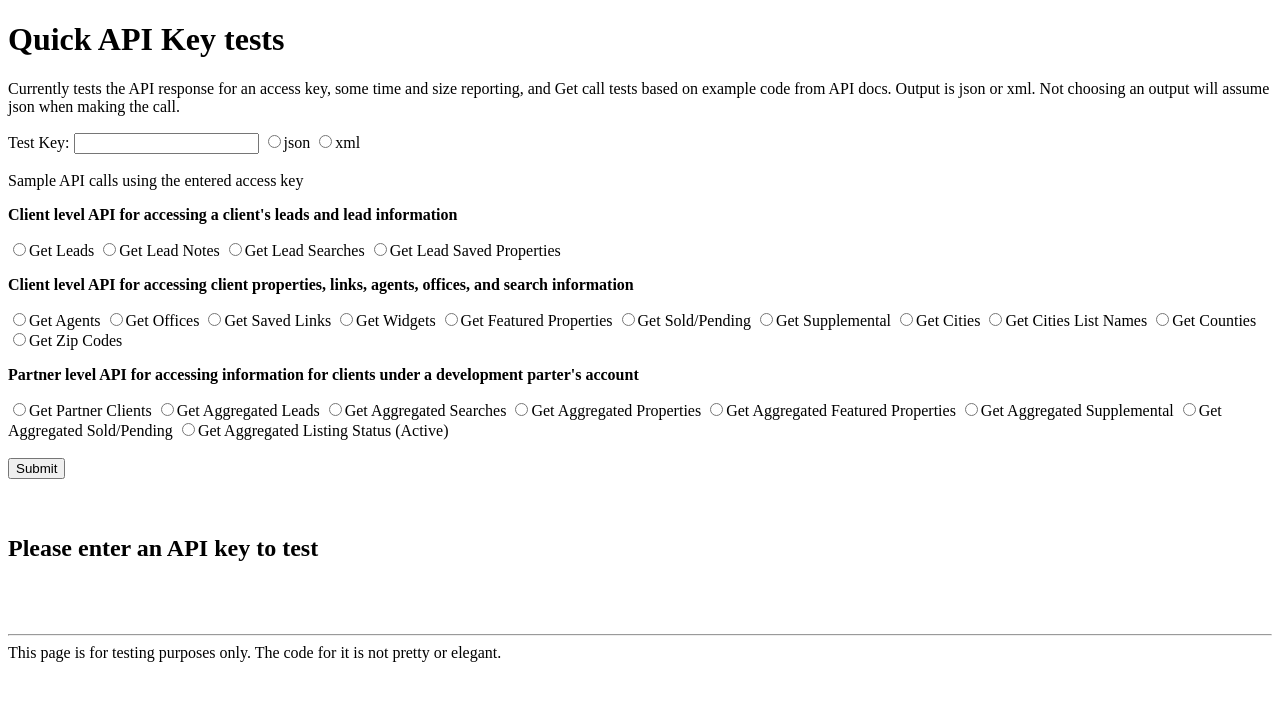
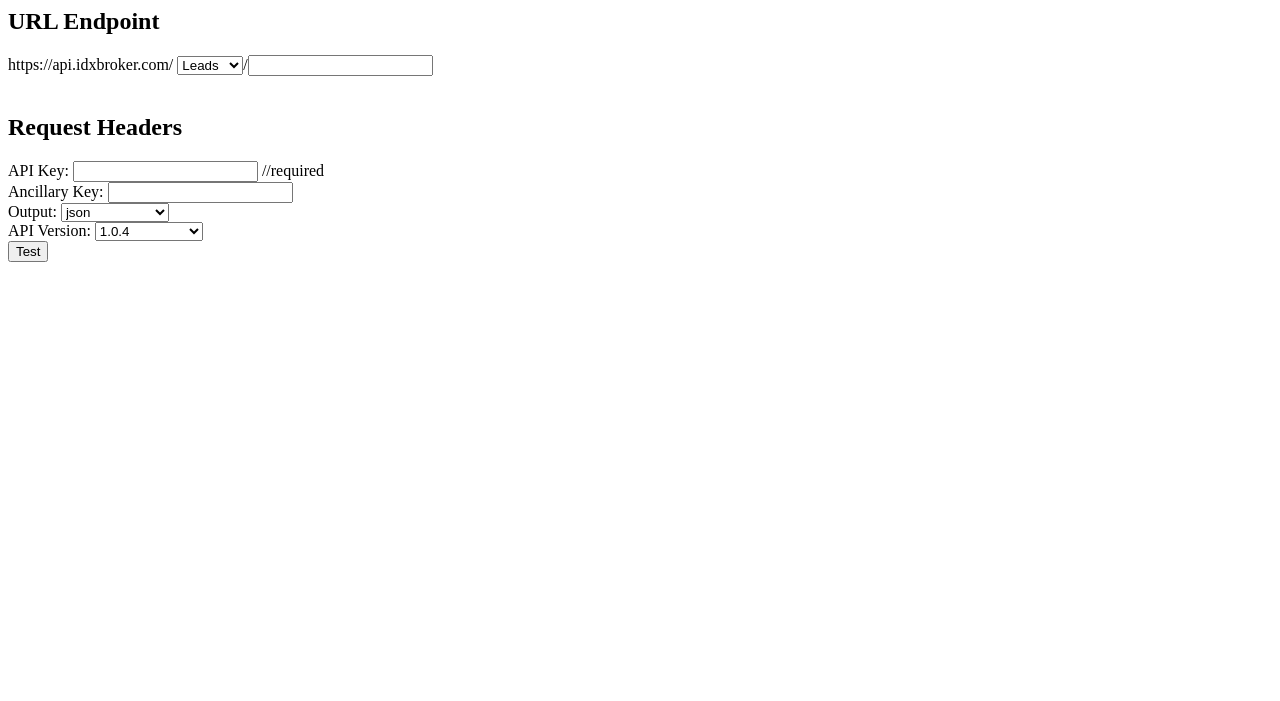
Before and after one commit to antonioortegajr/IDX-Broker-API-Quick-Tester, a PHP site: page /tester.php in a window 1280 px wide. Shown: the top 701 px of the page. Run offline with PHP 8.4, Linux system fonts and the light colour scheme.

Commit message:
V2 tester
V2 uses ajax for API calls and now can handle API v 1.1.1 calls.

```diff
--- a/tester.php
+++ b/tester.php
@@ -1,244 +1,79 @@
-<!DOCTYPE HTML>
 <html>
 <head>
+  <META NAME="ROBOTS" CONTENT="NOINDEX, NOFOLLOW">
+  <script>
+
+  function change(){
+
+    var test = "sample_get.php?" + "q_component=" + component + "&q_url=" + url_end + "&q_api_key=" + api_key + "&q_ancillary=" + ancillary + "&q_out=" + out + "&q_version=" + version
+
+
+    var url_end = document.getElementById("url_end").value;
+    var component = document.getElementById("component").value;
+    var api_key = document.getElementById("api_key").value;
+    var ancillary = document.getElementById("ancillary").value;
+    var out = document.getElementById("out").value;
+    var version = document.getElementById("version").value;
+
+    var xmlhttp;
+    if (test.length==0)
+    {
+      document.getElementById("api_test").innerHTML="";
+      return;
+    }
+    if (window.XMLHttpRequest)
+    {// code for IE7+, Firefox, Chrome, Opera, Safari
+      xmlhttp=new XMLHttpRequest();
+    }
+    else
+    {// code for IE6, IE5
+      xmlhttp=new ActiveXObject("Microsoft.XMLHTTP");
+    }
+    xmlhttp.onreadystatechange=function()
+  {
+    if (xmlhttp.readyState==4 && xmlhttp.status==200)
+    {
+      document.getElementById("api_test").innerHTML=xmlhttp.responseText;
+    }
+  }
+  xmlhttp.open("GET","sample_get.php?" + "q_component=" + component + "&q_url=" + url_end + "&q_api_key=" + api_key + "&q_ancillary=" + ancillary + "&q_out=" + out + "&q_version=" + version, true);
+  xmlhttp.send();
+
+};
+
+</script>
 </head>
 <body>
 
-<?php
-$test_key = $meth = $out = "";
+  <form action="">
+    <h2>URL Endpoint</h2>
+    https://api.idxbroker.com/
+    <select type="text" id="component" value="">
+      <option value="leads">Leads</option>
+      <option value="client">Client</option>
+      <option value="mls">MLS</option>
+      <option value="partner">Partner</option>
+    </select>/<input type="text" id="url_end" value="">
+    <br><br>
+    <h2>Request Headers</h2>
+    API Key: <input type="text" id="api_key" value=""> //required<br>
+    Ancillary Key: <input type="text" id="ancillary" value=""><br>
+    Output: <select type="text" id="out" value="">
+      <option value="json">json</option>
+      <option value="xml">xml</option>
+      <option value="">none specified</option>
+    </select>
+    <br>
+    API Version: <select type="text" id="version" value="">
+      <option value="1.0.4">1.0.4</option>
+      <option value="1.1.1">1.1.1</option>
+      <option value="">none specified</option>
+    </select>
 
-if ($_SERVER["REQUEST_METHOD"] == "POST")
-{
-   $test_key = test_input($_POST["test_key"]);
-   $meth = test_input($_POST["meth"]);
-   $out = test_input($_POST["out"]);
+    <br>
+    <input type="button" onclick="change()" value="Test">
+  </form>
+  <div id="api_test"></div>
 
-}
-
-function test_input($data)
-{
-   $data = trim($data);
-   $data = stripslashes($data);
-   $data = htmlspecialchars($data);
-   return $data;
-}
-?>
-
-
-
-<h1>Quick API Key tests</h1></p>
-<p>Currently tests the API response for an access key, some time and size reporting, and Get call tests based on example code from API docs. Output is json or xml. Not choosing an output will assume json when making the call.</p>
-<form method="post" action="<?php echo htmlspecialchars($_SERVER["PHP_SELF"]);?>">
-   Test Key: <input type="text" name="test_key">
-<input type="radio" name="out" value="json">json
-<input type="radio" name="out" value="xml">xml
-<br><br>
-Sample API calls using the entered access key<br>
-<p><b>Client level API for accessing a client's leads and lead information</b></p>
-   <input type="radio" name="meth" value="leads/lead">Get Leads
-<input type="radio" name="meth" value="leads/note/1/1">Get Lead Notes
-<input type="radio" name="meth" value="leads/search/1/1">Get Lead Searches
-<input type="radio" name="meth" value="leads/property/1/1">Get Lead Saved Properties
-<br>
-<p><b>Client level API for accessing client properties, links, agents, offices, and search information</b><p/>
-<input type="radio" name="meth" value="clients/agents?filterField=agentID&filterValue=1">Get Agents
-<input type="radio" name="meth" value="clients/offices">Get Offices
-<input type="radio" name="meth" value="clients/savedlinks">Get Saved Links
-<input type="radio" name="meth" value="clients/widgetsrc">Get Widgets
-<input type="radio" name="meth" value="clients/featured">Get Featured Properties
-<input type="radio" name="meth" value="clients/soldpending">Get Sold/Pending
-<input type="radio" name="meth" value="clients/supplemental">Get Supplemental
-<input type="radio" name="meth" value="clients/cities">Get Cities
-<input type="radio" name="meth" value="clients/citieslistname">Get Cities List Names
-<input type="radio" name="meth" value="clients/counties">Get Counties
-<input type="radio" name="meth" value="clients/zipcodes">Get Zip Codes
-<br>
-<p><b>Partner level API for accessing information for clients under a development parter's account</b></p>
-<input type="radio" name="meth" value="partners/clients">Get Partner Clients
-<input type="radio" name="meth" value="partners/aggregatedleads?interval=168&startDatetime=2013-12-09+23:59:59&dateType=lastLoginDate">Get Aggregated Leads
-<input type="radio" name="meth" value="partners/aggregatedsearches?interval=24&startDatetime=2012-01-01+23:59:59&dateType=created">Get Aggregated Searches
-<input type="radio" name="meth" value="partners/aggregatedproperties?interval=24&startDatetime=2012-01-01+23:59:59&dateType=created">Get Aggregated Properties
-<input type="radio" name="meth" value="partners/aggregatedfeatured?interval=24&startDatetime=2012-01-01+23:59:59&dateType=dateAdded">Get Aggregated Featured Properties
-<input type="radio" name="meth" value="partners/aggregatedsupplemental?interval=24&startDatetime=2012-01-01+23:59:59&dateType=dateAdded">Get Aggregated Supplemental
-<input type="radio" name="meth" value="partners/aggregatedsoldpending?interval=24&startDatetime=2012-01-01+23:59:59&dateType=dateAdded">Get Aggregated Sold/Pending
-<input type="radio" name="meth" value="artners/aggregatedlistingstatus?filterField=status&filterValue=active">Get Aggregated Listing Status (Active)
-   <br><br>
-   <input type="submit" name="submit" value="Submit">
-</form>
-
-<?php
-
-// only checking for a response code here.
-$url = 'https://api.idxbroker.com/clients/featured';
-$method = 'GET';
-
-
-
-if ($test_key == "")
- {
-
-echo '<br><br><h2>Please enter an API key to test</h2>';
-}
-
-
-else if ($meth == "")
-{
-
-
-
-
-// headers (required and optional)
-$headers = array(
-  "Content-Type: application/x-www-form-urlencoded", // required
-  "accesskey: " . $test_key, // required - replace with your own
-  "outputtype: " . $out // optional - overrides the preferences in our API control page
-
-);
-
-// set up cURL
-$handle = curl_init();
-curl_setopt($handle, CURLOPT_URL, $url);
-curl_setopt($handle, CURLOPT_HTTPHEADER, $headers);
-curl_setopt($handle, CURLOPT_RETURNTRANSFER, true);
-curl_setopt($handle, CURLOPT_SSL_VERIFYHOST, false);
-curl_setopt($handle, CURLOPT_SSL_VERIFYPEER, false);
-
-// exec the cURL request and returned information. Store the returned HTTP code in $code for later reference
-$response = curl_exec($handle);
-$code = curl_getinfo($handle, CURLINFO_HTTP_CODE);
-$total_time = curl_getinfo($handle, CURLINFO_TOTAL_TIME);
-$avg_down_speed = curl_getinfo($handle, CURLINFO_SPEED_DOWNLOAD);
-$total_download_size = curl_getinfo($handle, CURLINFO_SIZE_DOWNLOAD);
-$connect_time = curl_getinfo($handle, CURLINFO_CONNECT_TIME);
-
-
-
-
-if ($code >= 200 || $code < 300)
-
-if ($out == 'xml') {
-
-echo '';
-
-}
-
-else
-
-{
-$response = json_decode($response,true);
-}
-
-
-
-
-else
-  $error = $code;
-
-
-  echo '<br><br>Returned response code from API: <b>';
-echo  $code;
-
-    if($code == 200) {
-
-    echo ' means we are All Good.';
-
-    }
-
-                if($code == 204) {
-
-    echo ' means that the request was received and understood, but that there is no need to send any data back.';
-
-    }
-
-
-
-                if($code == 401) {
-
-
-
-         echo 'means accesskey not valid or revoked';
-
-       }
-
-
-       if($code == 403) {
-
-
-
-         echo 'means API call is not using SSL and does not use HTTPS.';
-
-       }
-
-
-       if($code == 405) {
-
-         echo ' means method requested is invalid. I messed something in my code and I am an idiot';
-
-       }
-
-       if($code == 406) {
-
-         echo ' means an access key is not provided.';
-
-       }
-
-
-       if($code == 409) {
-
-         echo ' means the API call has an invalid API component specified. So I failed to specify something in this call.';
-
-       }
-
-
-       if($code == 412) {
-
-         echo ' means the account is over the hourly access limit of API calls.';
-
-       }
-
-       if($code == 500) {
-
-         echo ' means General system error.';
-
-       }
-
-
-       if($code == 503) {
-
-         echo ' means scheduled API maintenance is currently occurring.';
-
-       }
-
-echo '</b><br><br>API key used: <b>';
-
-echo $test_key;
-
-echo '</b><br>';
-
-echo '<br>URL used: ' . $url;
-
-echo '<br>Total Time: '. $total_time . ' (Total transaction time in seconds for last transfer)';
-
-echo '<br>Time to establish connection: ' . $connect_time;
-
-echo '<br>Average download speed: '. $avg_down_speed;
-
-echo '<br>Total download size: '. $total_download_size . ' bytes';
-
-  }
-
-else
-{
-
-include 'sample_get.php';
-
-}
-
-
-
-
-
-?>
-<p><br><br><hr>This page is for testing purposes only. The code for it is not pretty or elegant.</p>
 </body>
 </html>
```
Also changed, not shown: sample_get.php (+61 -118 lines), readme.txt.
